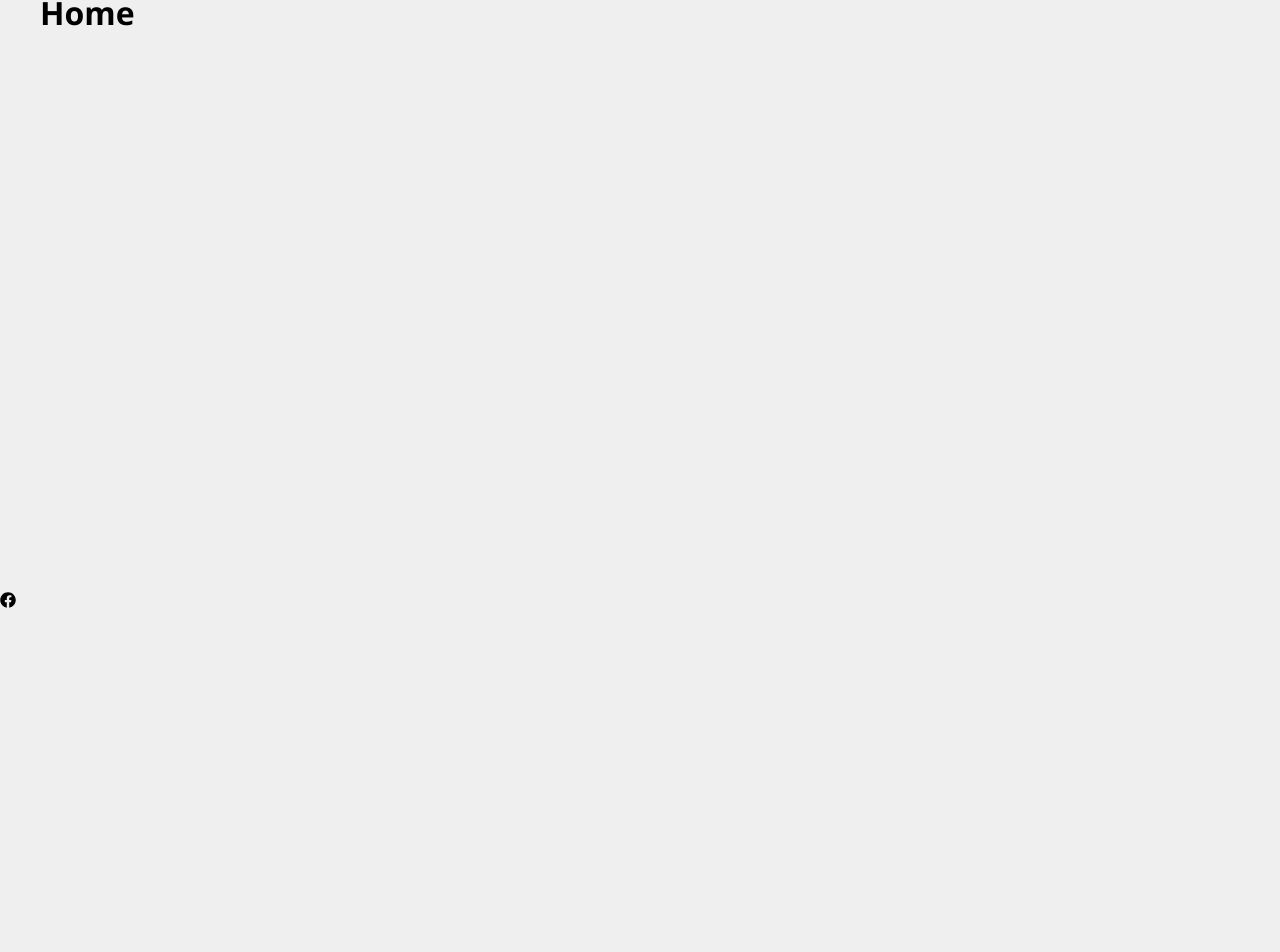
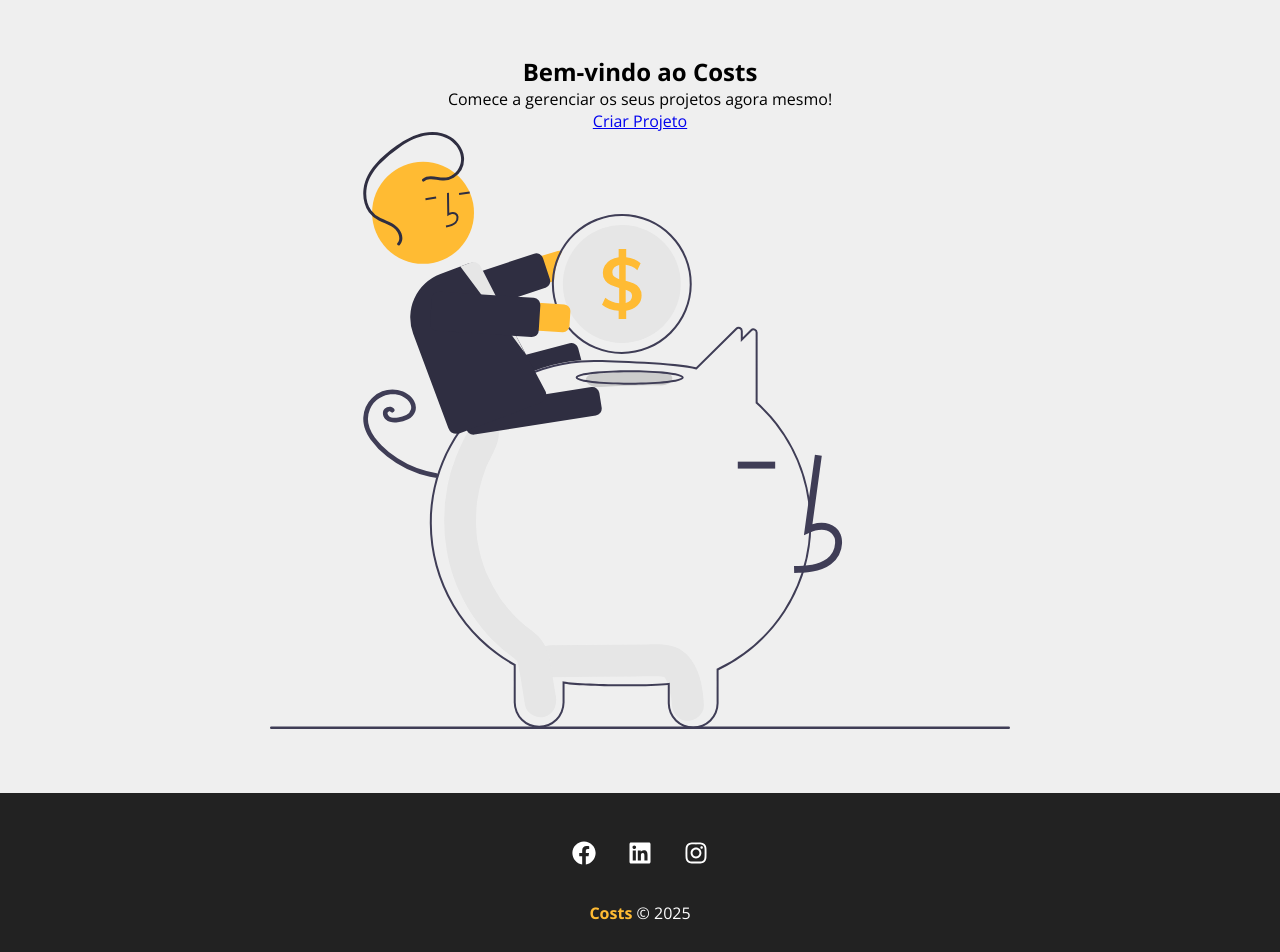
Before and after one commit to Gustavobiz/Custo, a React (Create React App) app in the folder custo/: page / in a window 1280 px wide. Shown: the part 110-1062 px from the top of the page. Before the commit the page ends 800 px from the top, so only its background shows below. Built offline with nearby package versions, Linux system fonts and the light colour scheme.

Commit message:
homo inicial

```diff
--- a/custo/src/components/layout/Footer.js
+++ b/custo/src/components/layout/Footer.js
@@ -1,6 +1,24 @@
-import { FaFacebook } from "react-icons/fa";
+import { FaFacebook, FaInstagram, FaLinkedin } from "react-icons/fa";
+import styles from "./Footer.module.css";
 function Footer() {
-  return <FaFacebook></FaFacebook>;
+  return (
+    <footer className={styles.footer}>
+      <ul className={styles.social_list}>
+        <li>
+          <FaFacebook></FaFacebook>
+        </li>
+        <li>
+          <FaLinkedin></FaLinkedin>
+        </li>
+        <li>
+          <FaInstagram></FaInstagram>
+        </li>
+      </ul>
+      <p className={styles.copy_right}>
+        <span>Costs</span> &copy; 2025
+      </p>
+    </footer>
+  );
 }
 
 export default Footer;
--- a/custo/src/components/layout/Footer.module.css
+++ b/custo/src/components/layout/Footer.module.css
@@ -0,0 +1,31 @@
+.footer {
+  background-color: #222;
+  color: #fff;
+  padding: 3em;
+  text-align: center;
+}
+.social_list {
+  display: flex;
+  justify-content: center;
+  list-style-type: none;
+}
+
+.social_list li {
+  margin: 0 1em;
+}
+.social_list li:hover {
+  color: #ffbb33;
+}
+
+.social_list svg {
+  font-size: 1.5em;
+}
+
+.copy_right {
+  margin-top: 2em;
+}
+
+.copy_right span {
+  color: #ffbb33;
+  font-weight: bold;
+}
--- a/custo/src/components/pages/Home.js
+++ b/custo/src/components/pages/Home.js
@@ -1,7 +1,17 @@
 import React from "react";
-
+import styles from "./Home.module.css";
+import savings from "../../img/savings.svg";
 function Home() {
-  return <h1>Home</h1>;
+  return (
+    <section className={styles.home_container}>
+      <h1>
+        Bem-vindo ao <span>Costs</span>
+      </h1>
+      <p>Comece a gerenciar os seus projetos agora mesmo!</p>
+      <a href="/">Criar Projeto</a>
+      <img src={savings} alt="Costs" />
+    </section>
+  );
 }
 
 export default Home;
--- /dev/null
+++ b/custo/src/components/pages/Home.module.css
@@ -0,0 +1,8 @@
+.home_container {
+  width: 100%;
+  display: flex;
+  flex-direction: column;
+  align-items: center;
+  justify-content: center;
+  padding: 4em;
+}
```
